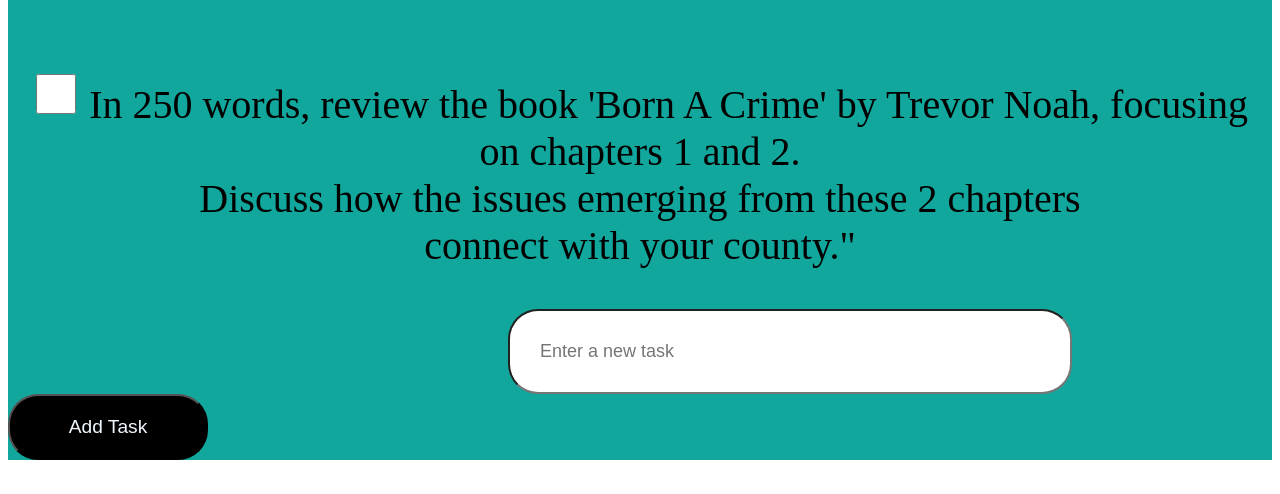
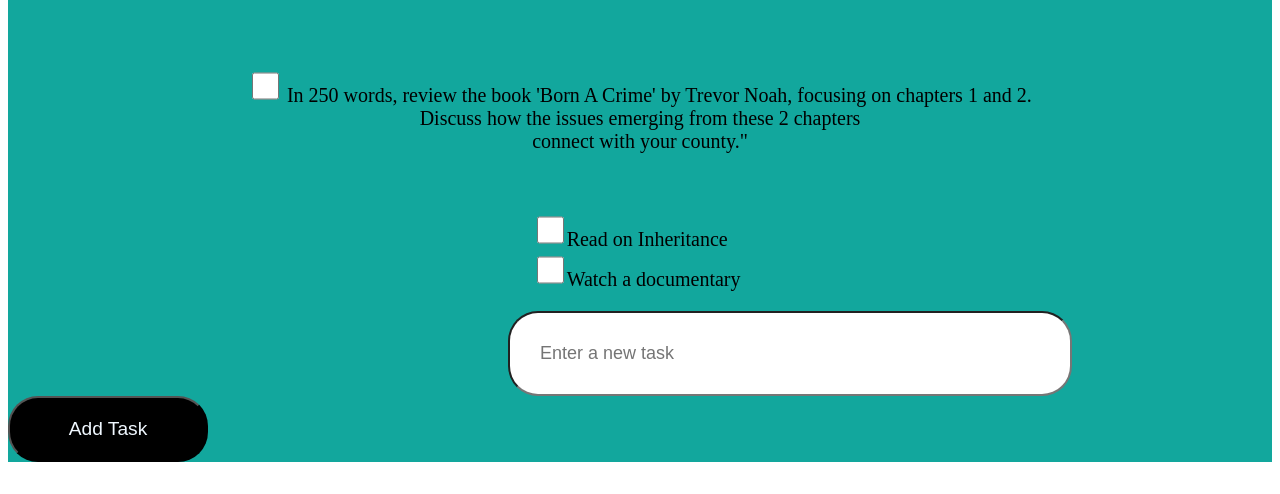
Before and after one commit to Nancy-Wainaina/Akirachix-Mentorship-program-automated, a plain HTML site: page to-do.html in a window 1280 px wide. Shown: the part 405-899 px from the top of the page. Drawn offline with Linux system fonts and the light colour scheme.

Commit message:
add style

```diff
--- a/to-do.css
+++ b/to-do.css
@@ -23,7 +23,7 @@
     font-family: 'Trebuchet MS', 'Lucida Sans Unicode', 'Lucida Grande', 'Lucida Sans', Arial, sans-serif;
 }
 #trevors{
-    font-size: 40px;
+    font-size: 20px;
     text-align: center;
 }
 .line{
@@ -69,13 +69,18 @@
     background-color: goldenrod;
 }
 input[type="checkbox"] {
-    width: 3em;
-    height: 3rem;
+    width: 2em;
+    height: 2rem;
     accent-color: green;
   }
   #logos{
     width:150px;
     height:150px;
+}
+#others{
+    font-size: 20px;
+    margin-left: 525px;
+
 }
 
 @media all and (min-width: 280px) and (max-width: 1024px) {
@@ -146,6 +151,10 @@ input[type="checkbox"] {
         font-size: 20px;
         text-align: center;
     }
+    #others{
+        font-size: 20px;
+
+    }
     #logos{
         width:70px;
         height:90px;
--- a/to-do.html
+++ b/to-do.html
@@ -19,6 +19,10 @@
        <div id="body">
         <p id="title">To-do list</p>
         <a id="docs" href="summary.html"><p id="trevors">  <input type="checkbox" id="vehicle1" name="vehicle1" value="Bike"> In 250 words, review the book 'Born A Crime' by Trevor Noah, focusing on chapters 1 and 2. <br> Discuss how the issues emerging from these 2 chapters <br>connect with your county."</a></p>
+        <br>
+        <p id="others"><input type="checkbox" id="vehicle1" name="vehicle1" value="Bike">Read on Inheritance
+        <br>
+        <input type="checkbox" id="vehicle1" name="vehicle1" value="Bike">Watch a documentary</p>
             <input type="text" id="new-task" placeholder="Enter a new task">
             <button id="add-task">Add Task</button>
             <ul id="todo-list"></ul>
@@ -51,6 +55,7 @@
                 });
               }
             </script>
+            </div>
 </html>
 </body>
 </html>
```
